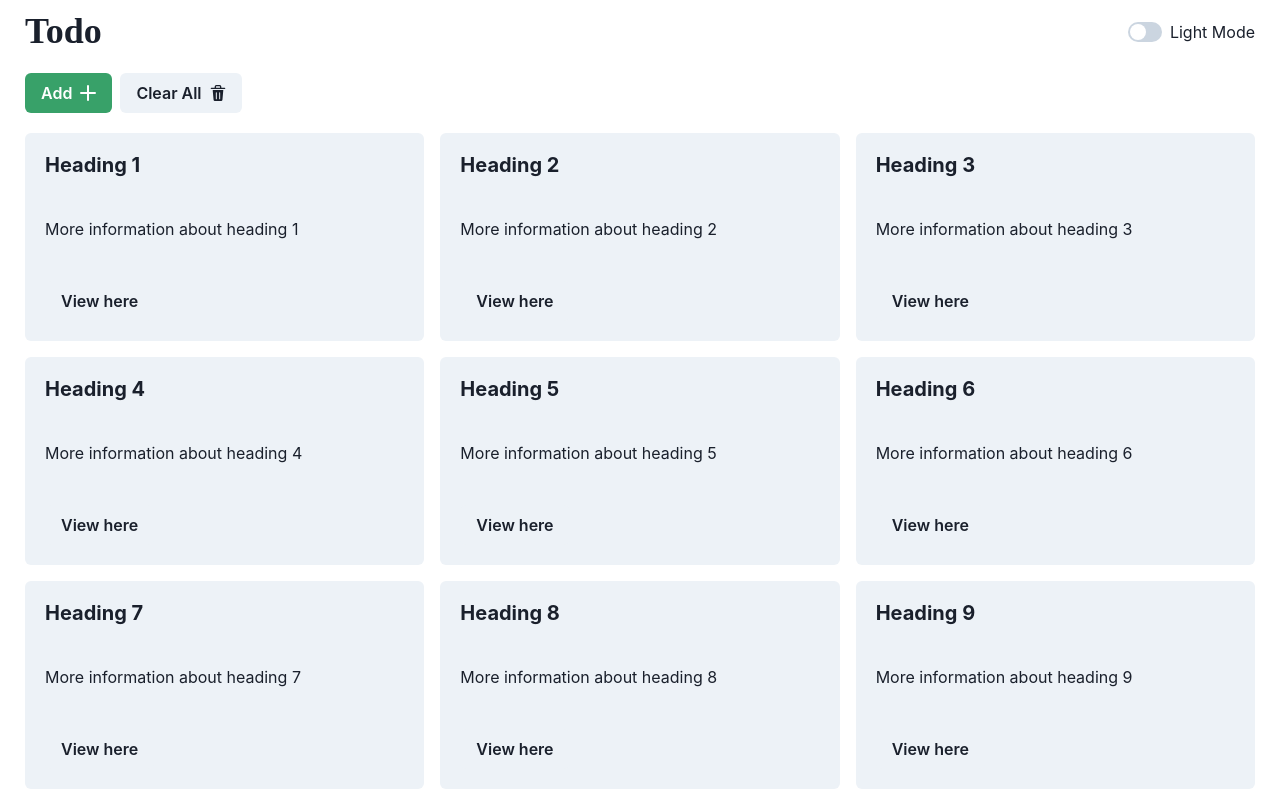
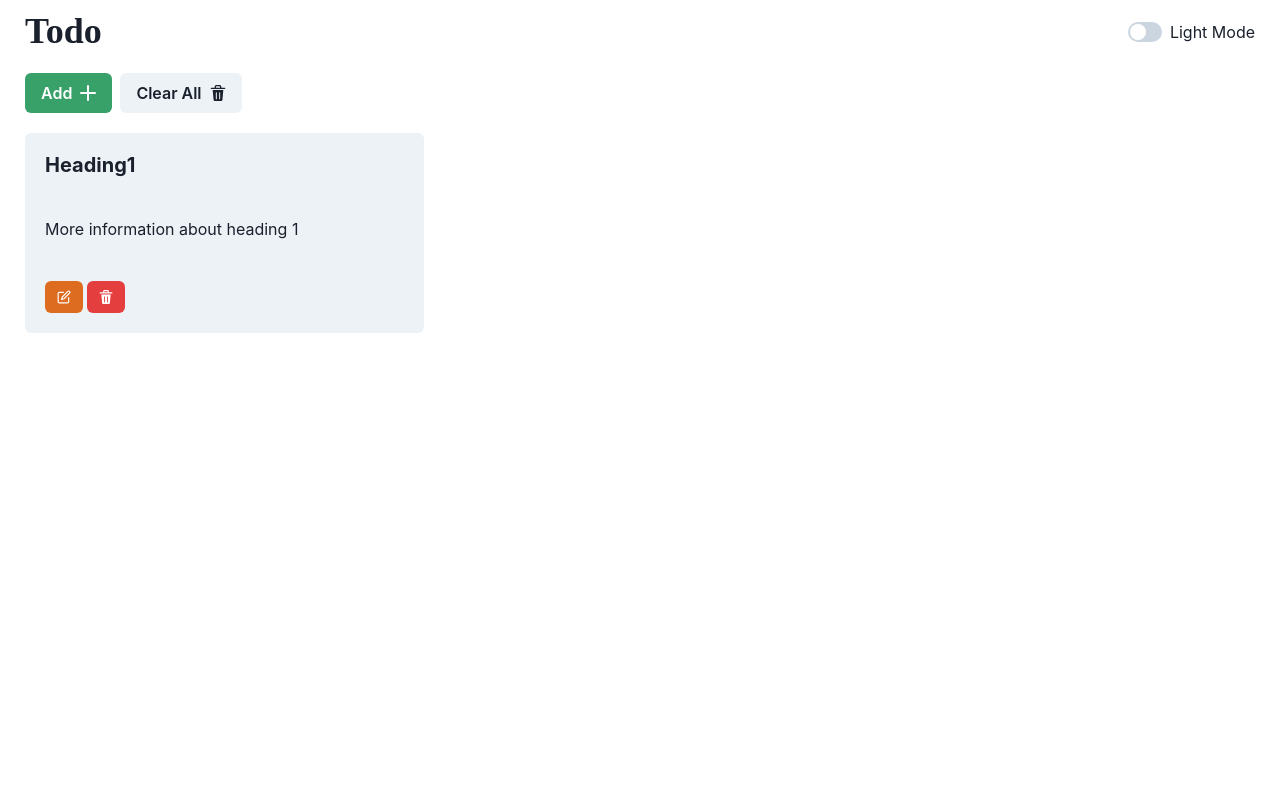
Before and after one commit to theblank309/Todo-App, a React (Vite) app: page / in a window 1280 px wide. Built offline with nearby package versions, Linux system fonts and the light colour scheme.

Commit message:
Added state for todocard in app file

```diff
--- a/src/App.tsx
+++ b/src/App.tsx
@@ -1,10 +1,20 @@
+import { useState } from "react";
 import { Grid, GridItem } from "@chakra-ui/react";
 import NavBar from "./components/NavBar";
 import UtilityBar from "./components/UtilityBar";
+import TodoCard from "./components/TodoCard";
 import "./App.css";
-import TodoCard from "./components/TodoCard";
+
+export interface Todo {
+  id: number;
+  heading: string;
+  body: string;
+}
 
 function App() {
+  const [todos, setTodos] = useState<Todo[]>([
+    { id: 1, heading: "Heading1", body: "More information about heading 1" },
+  ]);
   return (
     <>
       <Grid
@@ -18,7 +28,7 @@ function App() {
         </GridItem>
         <GridItem area="main">
           <UtilityBar />
-          <TodoCard />
+          <TodoCard todos={todos} />
         </GridItem>
       </Grid>
     </>
--- a/src/components/TodoCard.tsx
+++ b/src/components/TodoCard.tsx
@@ -6,24 +6,35 @@ import {
   CardHeader,
   Heading,
   SimpleGrid,
+  Stack,
   Text,
 } from "@chakra-ui/react";
+import { EditIcon, DeleteIcon } from "@chakra-ui/icons";
+import { Todo } from "../App";
 
-function TodoCard() {
-  const tests = [1, 2, 3, 4, 5, 6, 7, 8, 9];
+interface Props {
+  todos: Todo[];
+}
 
-  const createCard = (num: number) => {
-    console.log("Created");
+function TodoCard({ todos }: Props) {
+  const createCard = (todo: Todo) => {
     return (
-      <Card key={num} variant="filled">
+      <Card key={todo.id} variant="filled">
         <CardHeader>
-          <Heading size="md"> Heading {num} </Heading>
+          <Heading size="md"> {todo.heading} </Heading>
         </CardHeader>
         <CardBody>
-          <Text>More information about heading {num}</Text>
+          <Text>{todo.body}</Text>
         </CardBody>
         <CardFooter>
-          <Button>View here</Button>
+          <Stack direction="row" spacing={1}>
+            <Button size="sm" colorScheme="orange">
+              <EditIcon />
+            </Button>
+            <Button size="sm" colorScheme="red">
+              <DeleteIcon />
+            </Button>
+          </Stack>
         </CardFooter>
       </Card>
     );
@@ -35,7 +46,7 @@ function TodoCard() {
       templateColumns="repeat(auto-fill, minmax(300px, 1fr))"
       paddingTop="10px"
     >
-      {tests.map(createCard)}
+      {todos.map(createCard)}
     </SimpleGrid>
   );
 }
```
